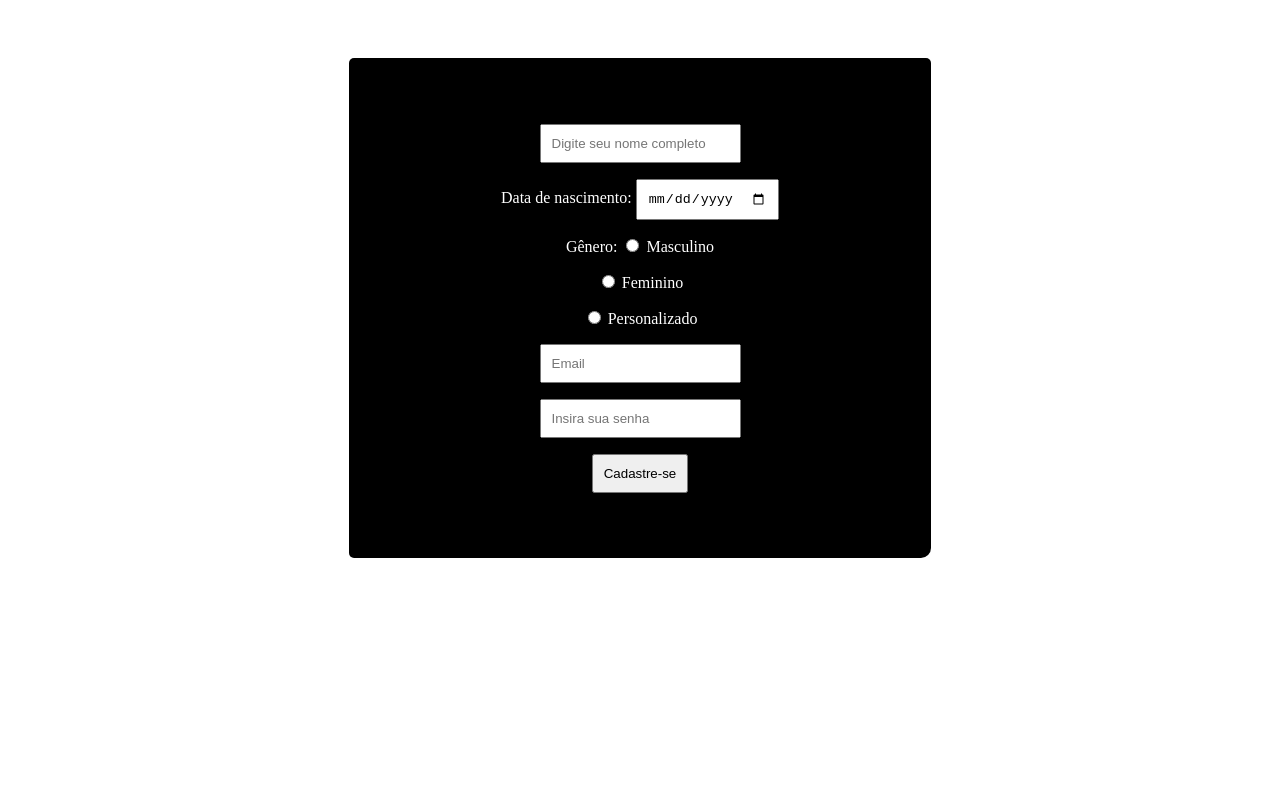
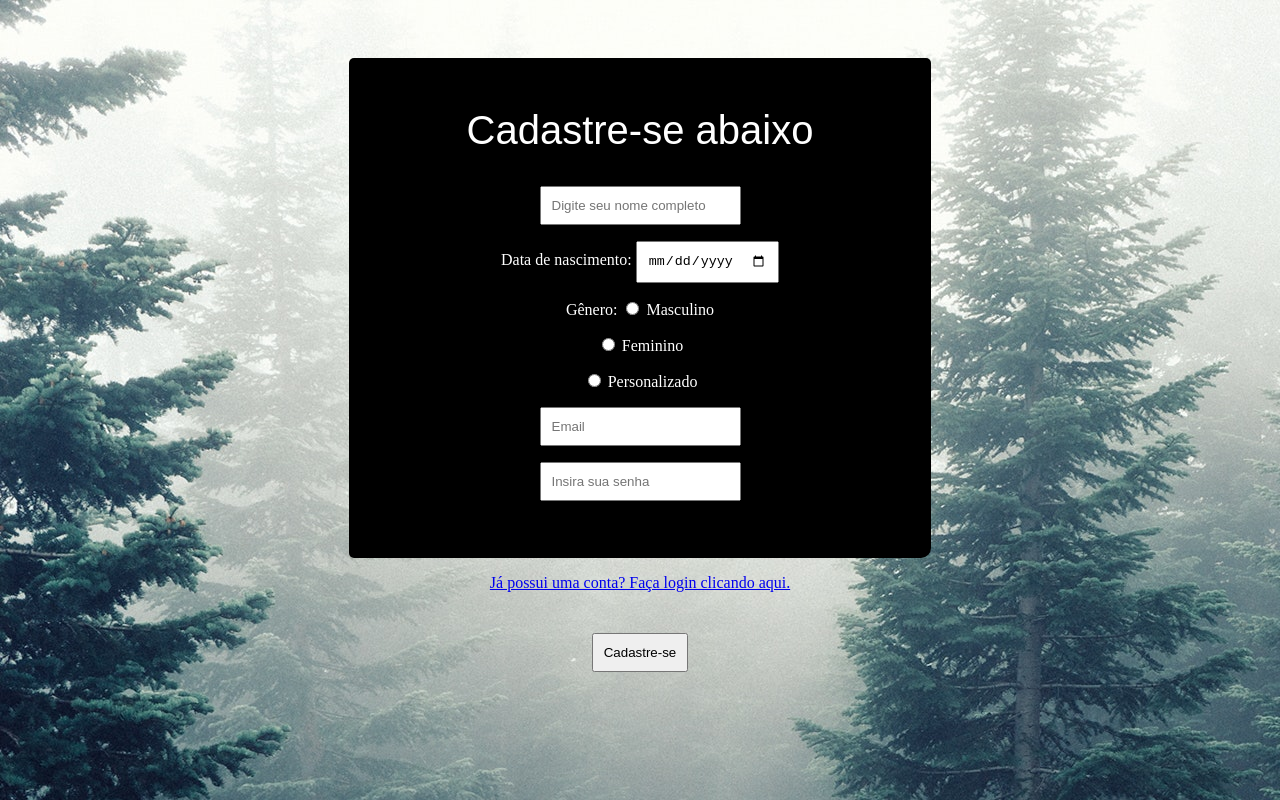
Before and after one commit to KauanaFort/Login-page, a plain HTML site: page indexcadastro.html in a window 1280 px wide. Drawn offline with Linux system fonts and the light colour scheme.

Commit message:
semi-pronto
Precisa de ajustes

```diff
--- a/estilo.css
+++ b/estilo.css
@@ -1,5 +1,6 @@
 body {
     padding: 50px;
+    background-image: url("forest.jpg");
 }
 div {
     margin: auto;
--- a/indexcadastro.html
+++ b/indexcadastro.html
@@ -12,18 +12,38 @@
     </header>
     <section>
         <div>
-        <p><input type="text" name="Digite seu nome" id="nome" placeholder="Digite seu nome completo"></p>
-        <p>Data de nascimento: <input type="date" name="Insira sua data de nascimento aqui" id="data"></p>
-        <p>Gênero: <input type="radio" name="Gênero" id="masc"> <label for="masc">Masculino</label></p>
-        <p><input type="radio" name="Gênero" id="fem"> <label for="fem">Feminino</label></p>
-        <p><input type="radio" name="Gênero" id="per"> <label for="per">Personalizado</label></p>
-        <p><input type="email" name="Email" id="email" placeholder="Email"></p>
-        <p><input type="text" name="Insira sua senha" id="senha" placeholder="Insira sua senha"></p>
-        <p><input type="button" value="Cadastre-se"></p>
+            <h1>Cadastre-se abaixo</h1>
+        <p>
+            <input type="text" name="Digite seu nome" id="nome" placeholder="Digite seu nome completo">
+        </p>
+        <p>
+            Data de nascimento: <input type="date" name="Insira sua data de nascimento aqui" id="data">
+        </p>
+        <p>
+            Gênero: <input type="radio" name="Gênero" id="masc"> <label for="masc">Masculino</label>
+        </p>
+        <p>
+            <input type="radio" name="Gênero" id="fem"> <label for="fem">Feminino</label>
+        </p>
+        <p>
+            <input type="radio" name="Gênero" id="per"> <label for="per">Personalizado</label>
+        </p>
+        <p>
+            <input type="email" name="Email" id="email" placeholder="Email">
+        </p>
+        <p>
+            <input type="text" name="Insira sua senha" id="senha" placeholder="Insira sua senha">
+        </p>
+        </div>
+        <div>
+        <p>
+            <input type="button" value="Cadastre-se">
+        </p>
+        </div>
 
-        </div>
     </section>
     <footer>
+        <p><a href="index.html">Já possui uma conta? Faça login clicando aqui.</a></p>
     </footer>
 </body>
 </html>
--- a/style.css
+++ b/style.css
@@ -1,5 +1,10 @@
 body {
     padding: 50px;
+    background-image: url("forest.jpg");
+}
+h1 {
+    font: normal 40px Arial;
+    margin-top: auto;
 }
 section {
     background-color: black;
@@ -13,6 +18,17 @@ section {
 div {
     padding: 50px;
 }
+input#button {
+    background-color: rgb(73, 73, 73);
+    width: 200px;
+    height: 50px;
+    border-radius: 10px;
+    font: normal 20px Arial ;
+}
 input {
     padding: 10px;
 }
+footer {
+    text-align: center;
+    font: Arial;
+}
```
Also changed, not shown: index.html (+1 -1 lines), forest.jpg (added).
